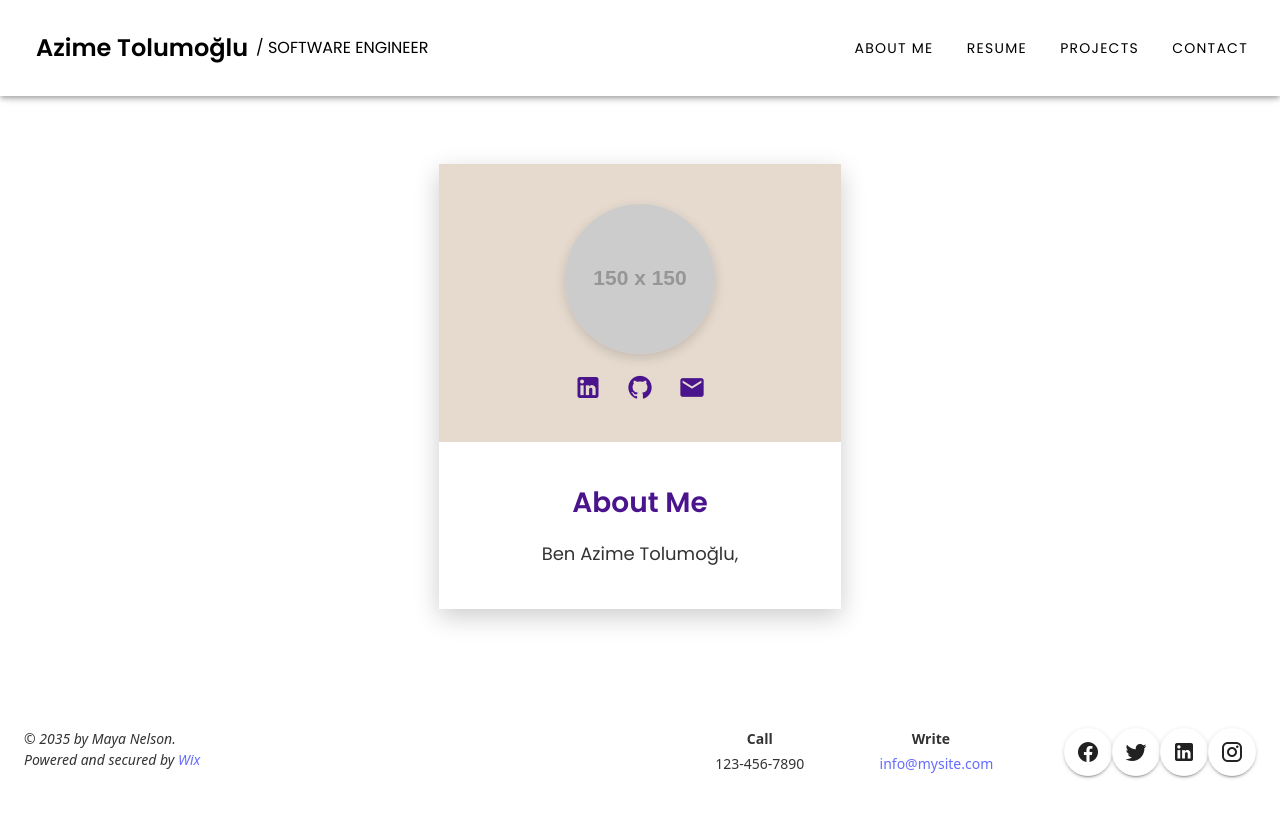
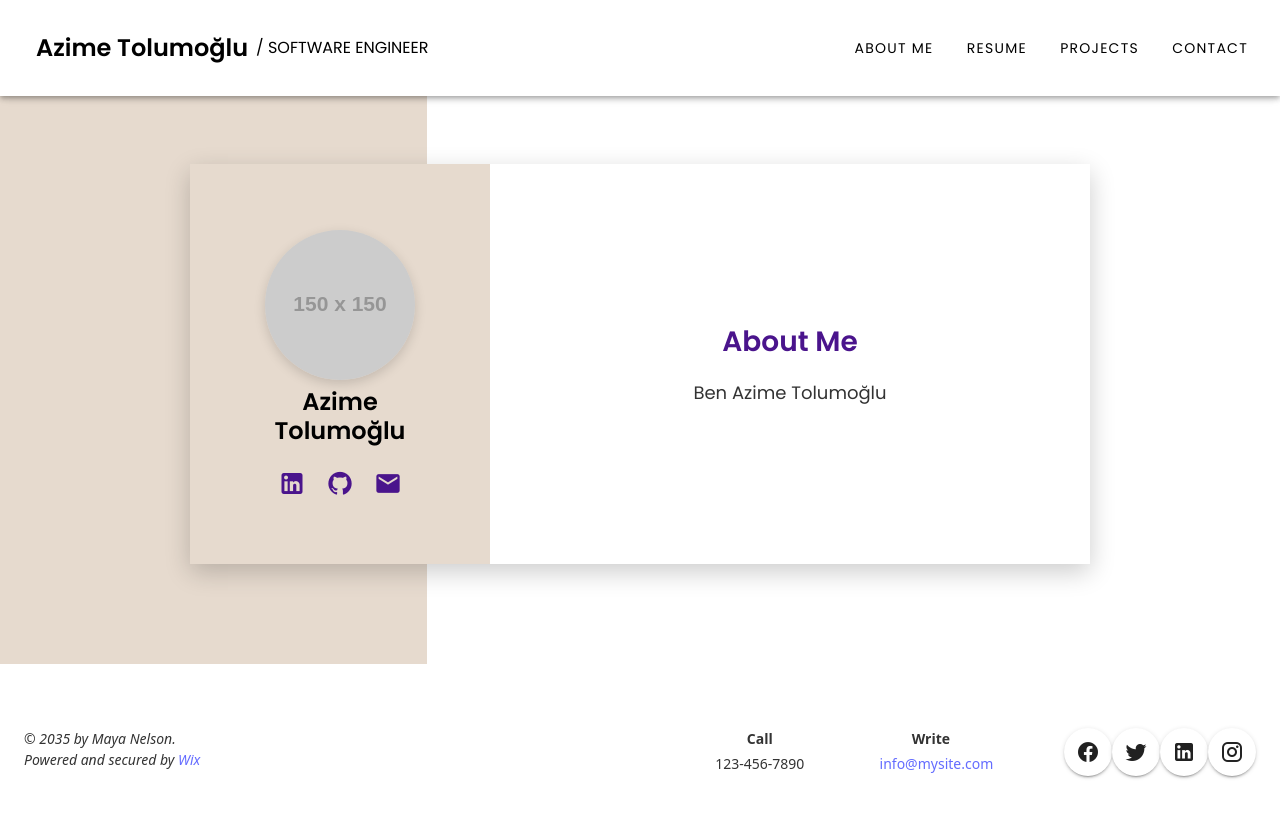
Before and after one commit to TOLUMOGLU/VUeMyWeb, a Vue app: page / in a window 1280 px wide. Shown: the top 818 px of the page. Built offline with nearby package versions, Linux system fonts and the light colour scheme.

Commit message:
abaoutme güncellendi..

```diff
--- a/src/App.vue
+++ b/src/App.vue
@@ -1,30 +1,39 @@
 <template>
   <v-app>
     <HeaderComponent @navigate="setActiveSection" />
+
     <section
       id="about-me"
       v-show="activeSection === 'about-me'"
-      style="min-height: 600px; padding: 40px;">
+      class="full-width-section black-bg"
+    >
       <AboutMe />
     </section>
+
     <section
       id="resume"
       v-show="activeSection === 'resume'"
-      style="min-height: 600px; padding: 40px;">
+      class="full-width-section"
+    >
       <AboutMe />
     </section>
+
     <section
       id="projects"
       v-show="activeSection === 'projects'"
-      style="min-height: 600px; padding: 40px;">
+      class="full-width-section"
+    >
       <AboutMe />
     </section>
+
     <section
       id="contact"
       v-show="activeSection === 'contact'"
-      style="min-height: 600px; padding: 40px;">
+      class="full-width-section"
+    >
       <AboutMe />
     </section>
+
     <FooterComp />
   </v-app>
 </template>
@@ -33,7 +42,6 @@
 import HeaderComponent from './components/Header.vue'
 import AboutMe from './components/AboutMe.vue'
 import FooterComp from './components/Footer.vue'
-
 
 export default {
   name: 'App',
@@ -44,15 +52,13 @@ export default {
   },
   data() {
     return {
-      activeSection: 'about-me'  // default görünür bölüm
+      activeSection: 'about-me'
     }
   },
   methods: {
     setActiveSection(section) {
       this.activeSection = section
-
-      // Scroll işlemi (smooth)
-      this.$nextTick(() => {  // DOM güncellenince scroll yap
+      this.$nextTick(() => {
         const el = document.getElementById(section)
         if (el) {
           el.scrollIntoView({ behavior: 'smooth' })
@@ -62,3 +68,20 @@ export default {
   }
 }
 </script>
+
+<style scoped>
+.full-width-section {
+  min-height: 600px;
+  padding: 40px;
+  width: 100vw;
+  margin: 0;
+  position: relative;
+  left: calc(-50vw + 50%);
+  box-sizing: border-box;
+}
+
+.black-bg {
+  background: linear-gradient(to right, #e6dace 33.33%, white 33.34%);
+  color: white;
+}
+</style>
--- a/src/components/AboutMe.vue
+++ b/src/components/AboutMe.vue
@@ -6,6 +6,11 @@
         alt="Azime Tolumoğlu"
         class="profile-pic"
       />
+      <div class="name-wrapper">
+        <h2 class="name">Azime</h2>
+        <h2 class="name">Tolumoğlu</h2>
+      </div>
+
       <div class="social-icons">
         <a href="https://linkedin.com/in/azimetolumoglu" target="_blank" rel="noopener">
           <v-icon size="28">mdi-linkedin</v-icon>
@@ -21,7 +26,7 @@
     <div class="right-side">
       <h2>About Me</h2>
       <p>
-        Ben Azime Tolumoğlu,
+        Ben Azime Tolumoğlu
       </p>
     </div>
   </div>
@@ -40,9 +45,7 @@ export default {
   display: flex;
   min-height: 400px;
   font-family: 'Poppins', sans-serif;
-  border-radius: 16px;
   box-shadow: 0 8px 24px rgba(0, 0, 0, 0.2);
-  overflow: hidden;
   width: 90%;
   max-width: 900px;
   margin: 60px auto;
@@ -58,7 +61,22 @@ export default {
   flex-direction: column;
   align-items: center;
   justify-content: center;
-  gap: 20px;
+}
+
+.name-wrapper {
+  display: flex;
+  flex-direction: column;
+  align-items: center;
+  margin-top: 8px;
+  margin-bottom: 8px;
+}
+
+.name {
+  font-size: 24px;
+  font-weight: 600;
+  color: black;
+  margin: 0;
+  line-height: 1.2;
 }
 
 .profile-pic {
@@ -71,7 +89,8 @@ export default {
 
 .social-icons {
   display: flex;
-  gap: 24px;
+  gap: 20px;
+  margin-top: 16px;
 }
 
 .social-icons a {
@@ -110,10 +129,12 @@ export default {
   .about-container {
     flex-direction: column;
   }
+
   .left-side, .right-side {
     flex: 1 1 100%;
     padding: 20px;
   }
+
   .right-side {
     padding-top: 0;
   }
```
